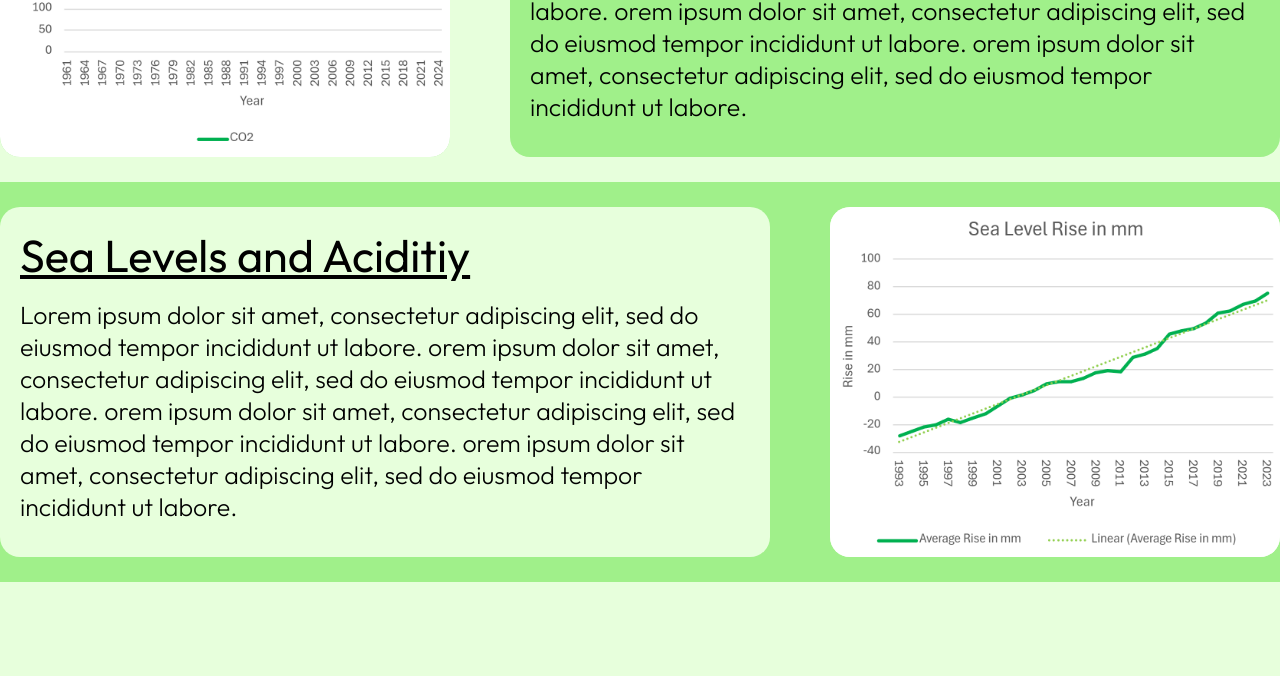
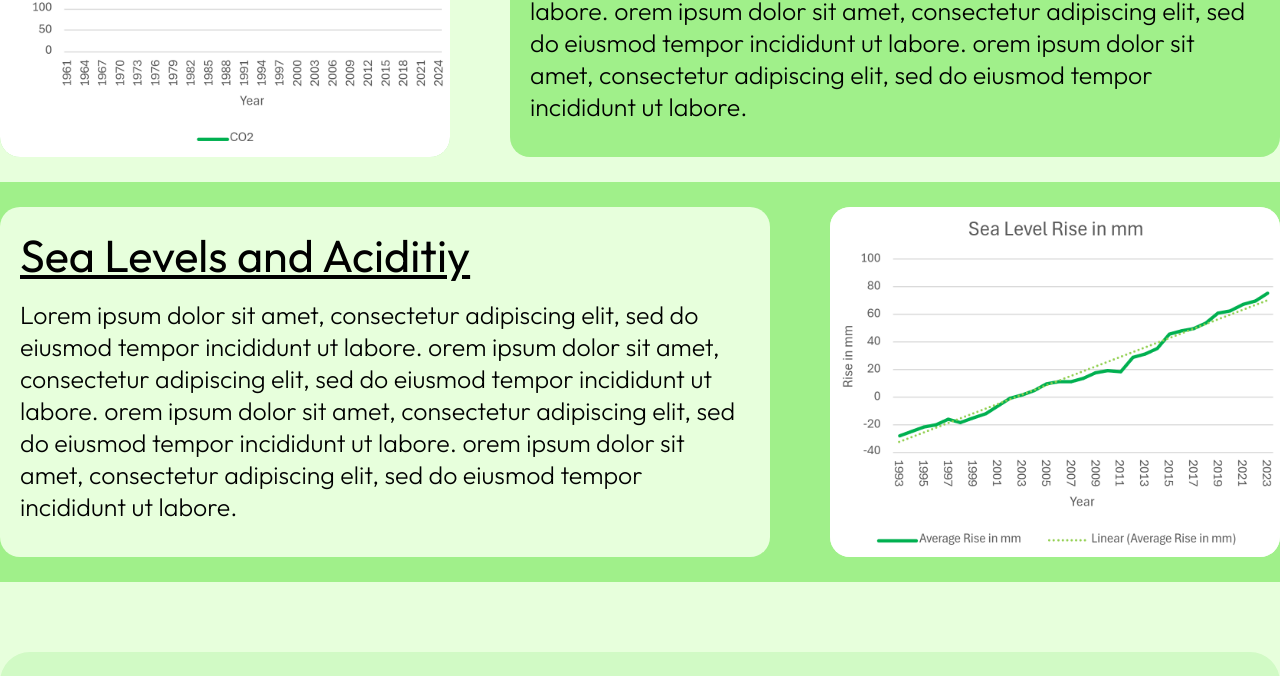
Before and after one commit to domino6658/domino6658.github.io, a plain HTML site: page index.html in a window 1280 px wide. Shown: the part 1433-2109 px from the top of the page. Drawn offline with Linux system fonts and the light colour scheme.

Commit message:
Change footer gap

```diff
--- a/index.html
+++ b/index.html
@@ -108,7 +108,7 @@
 
         </div>
 
-        <div style="padding-bottom: 100px;"></div>
+        <div style="padding-bottom: 70px;"></div>
 
         <div class="footer dark">
             <div class="footer-above">
```
